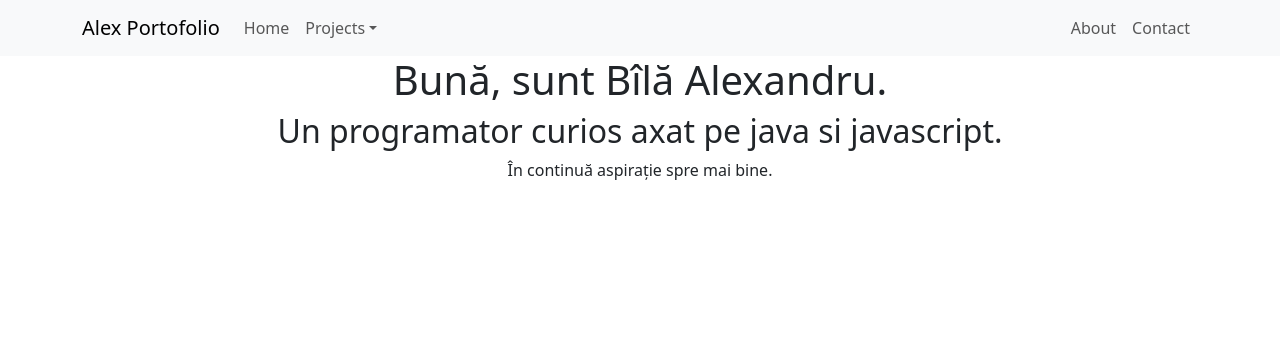
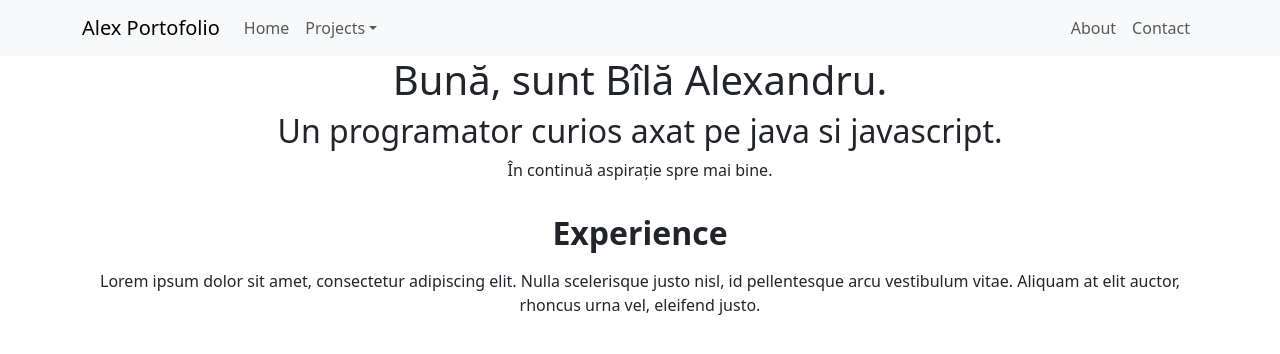
Before and after one commit to alexb997/myWebsite, a React (Create React App) app in the folder portofolioFront/: page / in a window 1280 px wide. Shown: the top 354 px of the page. Built offline with nearby package versions, Linux system fonts and the light colour scheme.

Commit message:
design update

```diff
--- a/portofolioFront/src/components/pages/home/Home.js
+++ b/portofolioFront/src/components/pages/home/Home.js
@@ -1,10 +1,26 @@
+import Header from "./Header";
+import Experience from "./Experience";
+import { Container } from "react-bootstrap";
+import "./home.css";
+
 function Home() {
   return (
-    <div>
+    <Container>
       <h1>Bună, sunt Bîlă Alexandru.</h1>
       <h2>Un programator curios axat pe java si javascript.</h2>
       <p>În continuă aspirație spre mai bine.</p>
-    </div>
+      <header className="header"></header>
+      <>
+        <section className="experience">
+          <h2>Experience</h2>
+          <p>
+            Lorem ipsum dolor sit amet, consectetur adipiscing elit. Nulla
+            scelerisque justo nisl, id pellentesque arcu vestibulum vitae.
+            Aliquam at elit auctor, rhoncus urna vel, eleifend justo.
+          </p>
+        </section>
+      </>
+    </Container>
   );
 }
 
--- /dev/null
+++ b/portofolioFront/src/components/pages/home/home.css
@@ -0,0 +1,42 @@
+.home {
+  display: flex;
+  flex-direction: column;
+  align-items: center;
+  justify-content: center;
+  min-height: 100vh;
+  background-color: #121212;
+  color: #fff;
+  font-family: Arial, sans-serif;
+}
+
+.header {
+  text-align: center;
+  margin-bottom: 2rem;
+}
+
+.header h1 {
+  font-size: 3rem;
+  font-weight: 700;
+}
+
+.experience {
+  text-align: center;
+  margin-bottom: 2rem;
+}
+
+.experience h2 {
+  font-size: 2rem;
+  font-weight: 600;
+  margin-bottom: 1rem;
+}
+
+.footer {
+  text-align: center;
+  padding: 1rem;
+  background-color: #000;
+}
+
+.footer p {
+  font-size: 0.9rem;
+  color: #888;
+}
```
Also changed, not shown: portofolioFront/src/components/pages/home/Experience.js (added), portofolioFront/src/components/pages/home/Header.js (added).
